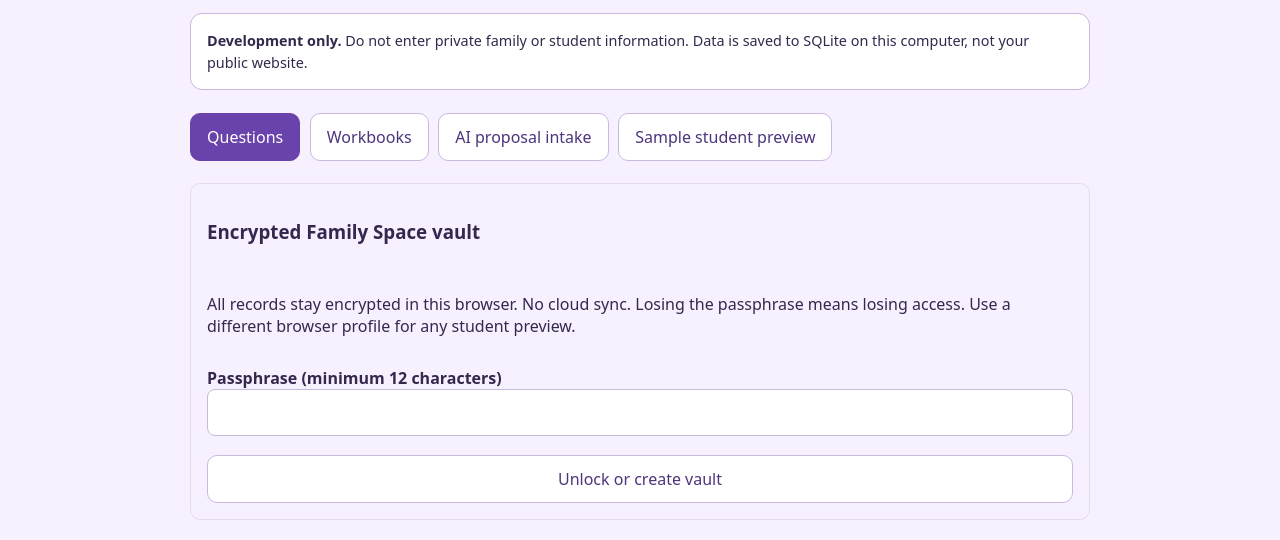
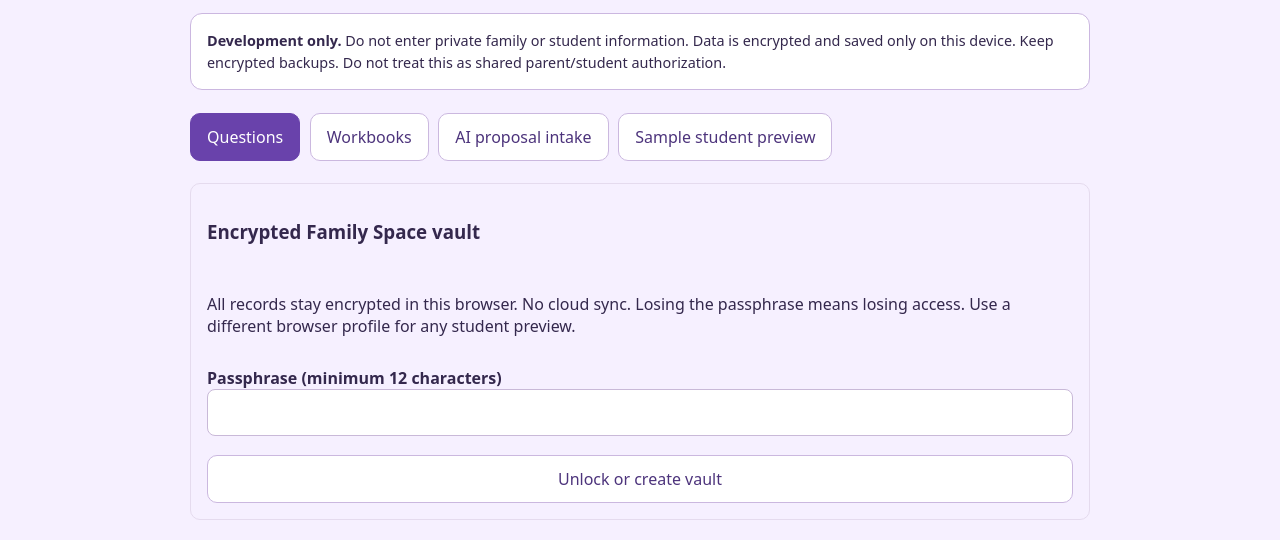
Before and after one commit to nhlutterodt/UnicornSideScrollAdventure, a website with bundled scripts: page family-local.html in a window 1280 px wide. Shown: the part 265-805 px from the top of the page. Built offline with nearby package versions, Linux system fonts and the light colour scheme.

Commit message:
feat(family): prepare browser-only encrypted static entry point

```diff
--- a/family-local.html
+++ b/family-local.html
@@ -1 +1 @@
-<!doctype html><html lang="en"><head><meta charset="utf-8"><meta name="viewport" content="width=device-width,initial-scale=1"><title>Family Space — local prototype</title><link rel="stylesheet" href="/css/education.css"></head><body><header class="top"><span>Family Space</span><strong>Local development prototype</strong></header><main class="shell"><section class="hero"><h1>Questions & Workbooks</h1><p>Author reusable questions and sectioned workbooks. Fictional examples only; local computer storage, no accounts or cloud access.</p></section><p class="notice"><strong>Development only.</strong> Do not enter private family or student information. Data is saved to SQLite on this computer, not your public website.</p><nav class="tabs" aria-label="Workspace sections"><button data-tab="question" class="selected">Questions</button><button data-tab="workbook">Workbooks</button><button data-tab="agent">AI proposal intake</button><button data-tab="student">Sample student preview</button></nav><div id="message" role="status"></div><section id="content" aria-live="polite"></section></main><script type="module" src="/family-local.js"></script></body></html>
+<!doctype html><html lang="en"><head><meta charset="utf-8"><meta name="viewport" content="width=device-width,initial-scale=1"><title>Family Space — local prototype</title><link rel="stylesheet" href="css/education.css"></head><body><header class="top"><span>Family Space</span><strong>Private browser-local preview</strong></header><main class="shell"><section class="hero"><h1>Questions & Workbooks</h1><p>Author reusable questions and sectioned workbooks. Fictional examples only; encrypted storage in this browser; no accounts or cloud synchronization.</p></section><p class="notice"><strong>Development only.</strong> Do not enter private family or student information. Data is encrypted and saved only on this device. Keep encrypted backups. Do not treat this as shared parent/student authorization.</p><nav class="tabs" aria-label="Workspace sections"><button data-tab="question" class="selected">Questions</button><button data-tab="workbook">Workbooks</button><button data-tab="agent">AI proposal intake</button><button data-tab="student">Sample student preview</button></nav><div id="message" role="status"></div><section id="content" aria-live="polite"></section></main><script type="module" src="family-local.js"></script></body></html>
```
